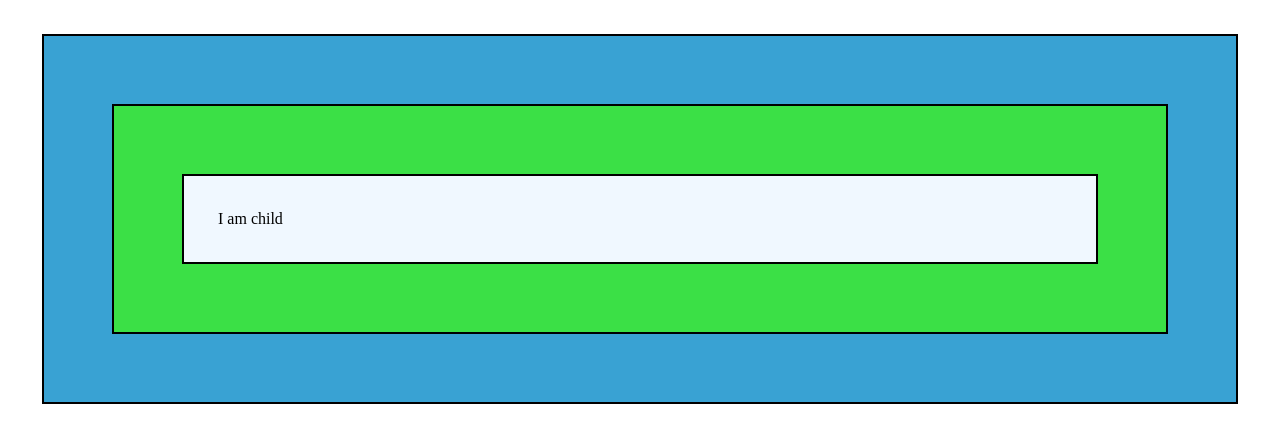
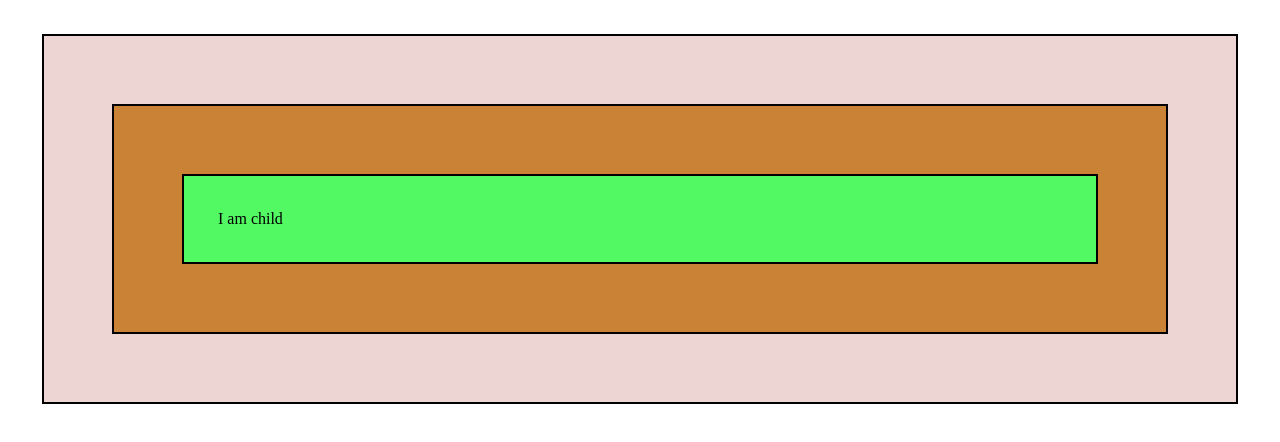
Before and after one commit to heetnandu01/webdev, a plain HTML site: page eventBubbling/eventBubbling.html in a window 1280 px wide. Drawn offline with Linux system fonts and the light colour scheme.

Commit message:
update the eventBubbling file

```diff
--- a/eventBubbling/eventBubbling.html
+++ b/eventBubbling/eventBubbling.html
@@ -70,11 +70,22 @@
         // },1000);
         // console.log(a)
 
+        let d = setInterval(()=>{
+            document.querySelector(".container").style.background = getRandomColor();
+        },1000);
+        console.log(d);
 
-        let a = setTimeout(()=> {
+
+        let a = setInterval(()=> {
             document.querySelector(".childContainer").style.background = getRandomColor();
         },1000);
         console.log(a)
+
+
+        let c = setInterval(()=>{
+            document.querySelector(".child").style.background = getRandomColor();
+        },1000);
+        console.log(c);
 
     </script>
 </body>
```
